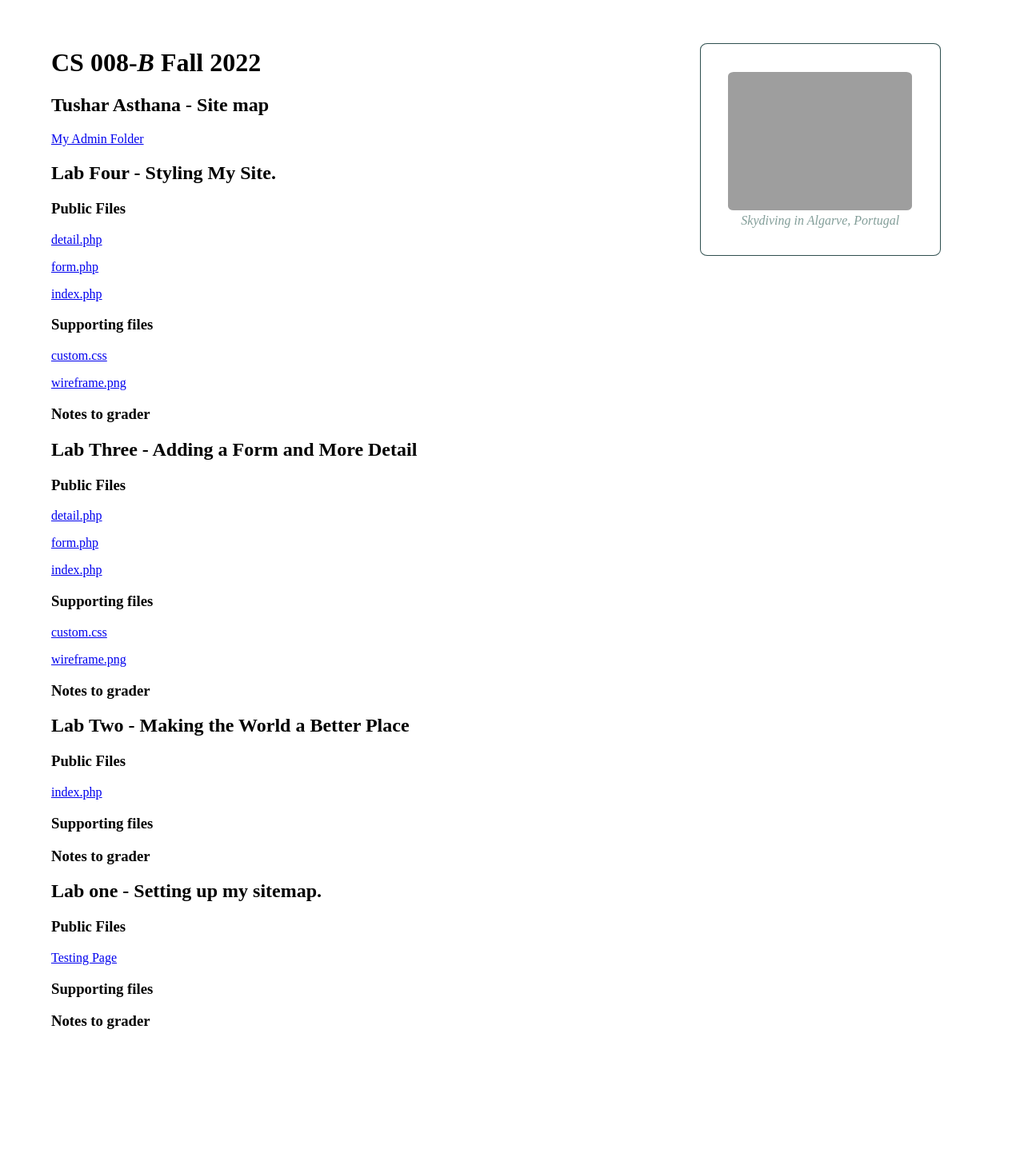
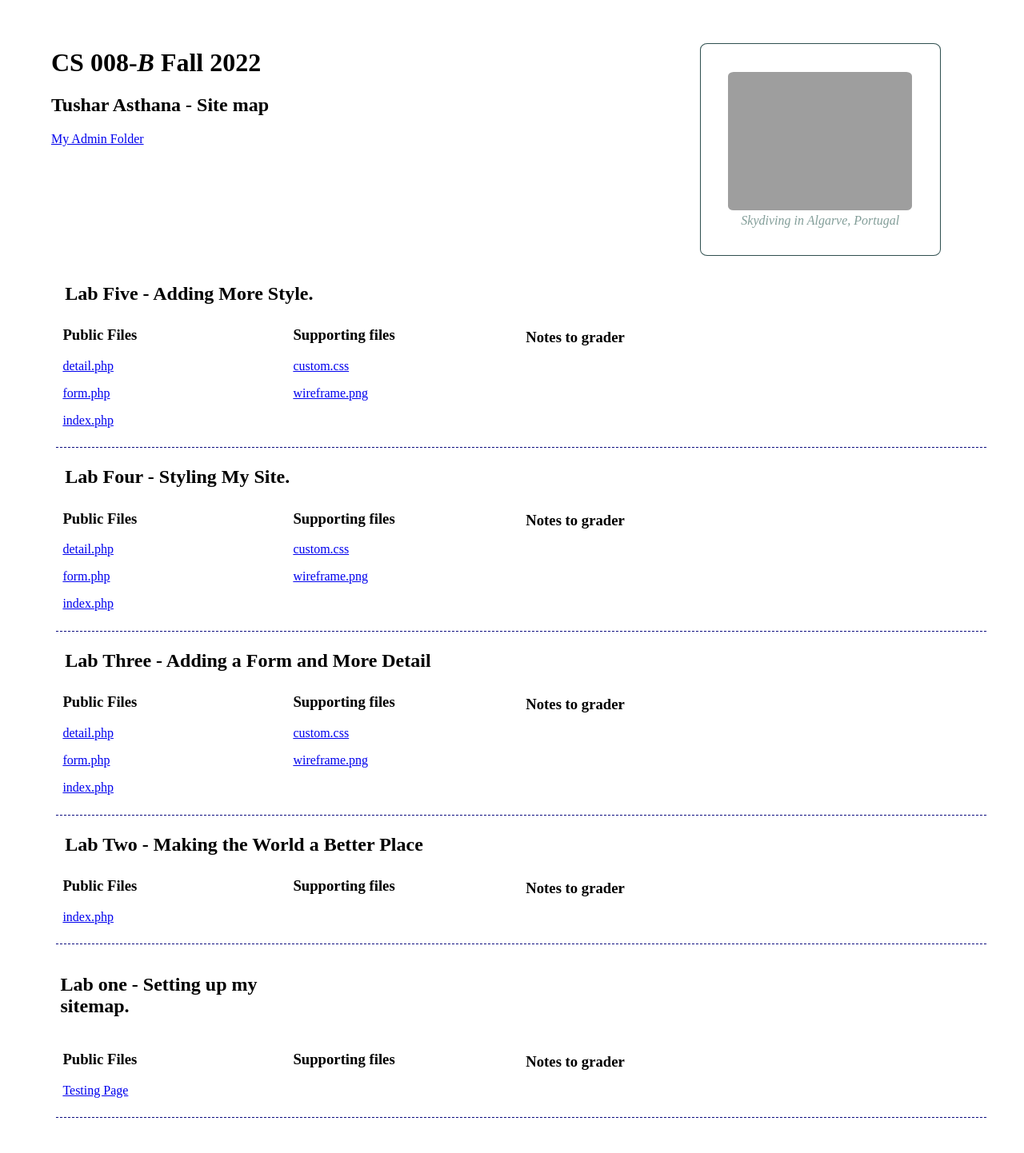
Before and after one commit to tasthana/Intro-To-WebDesign, a PHP site: page /index.php in a window 1280 px wide. Shown: the whole page at 80% size. Before the commit the page ends 1287 px from the top, so only its background shows below. Run offline with PHP 8.4, Linux system fonts and the light colour scheme; grey boxes are pictures that could not be loaded.

Commit message:
Lab 5: updated site map

```diff
--- a/index.php
+++ b/index.php
@@ -40,7 +40,42 @@
             .small {
                 width: 20%;
             }
-    </style>
+
+            /* Setting up a grid layout for the main inded page */
+            .header{
+                grid-area: header;
+                grid-column: 1 / 3;
+                padding: .5%;
+                margin: .5%;
+            }
+            .public-files{
+                grid-area: public-files;
+                padding: .5%;
+                margin: .5%;
+            }
+
+            .supporting-files{
+                grid-area: supporting-files;
+                padding: .5%;
+                margin: .5%;
+            }
+            .grader-notes{
+                grid-area: grader-notes;
+                padding: .5%;
+                margin: .5%;
+            }
+            .grid-layout{
+                border-bottom: thin dashed navy;
+                display: inline-grid;
+                grid-template-columns: 25% 25% 50%;
+                grid-template-areas: "header header header"
+                    "public-files supporting-files grader-notes";
+                padding: .5%;
+                margin: .5%;
+                width: 100%;
+            }
+
+        </style>
 
     </head>
 
@@ -53,6 +88,27 @@
         <h1>CS 008-<em>B</em> Fall 2022</h1>
         <h2>Tushar Asthana - Site map</h2>
         <p><a href="ADMIN/admin.php">My Admin Folder</a></p>
+
+        <section class="grid-layout">
+            <h2 class="header">Lab Five - Adding More Style.</h2>
+            <section class="public-files">
+                <h3>Public Files</h3>
+                <p><a href="lab5/detail.php">detail.php</a></p>
+                <p><a href="lab5/form.php">form.php</a></p>
+                <p><a href="lab5/index.php">index.php</a> </p>
+            </section>
+
+            <section class="supporting-files">
+                <h3>Supporting files</h3>
+                <p><a href="lab5/css/custom.css">custom.css</a> </p>
+                <p><a href="lab5/images/wireframe.png">wireframe.png</a></p>
+            </section>
+
+            <section class="grader-notes">
+                <h3>Notes to grader</h3>
+                <p></p>
+            </section>
+        </section>
 
         <section class="grid-layout">
             <h2 class="header">Lab Four - Styling My Site.</h2>
```
